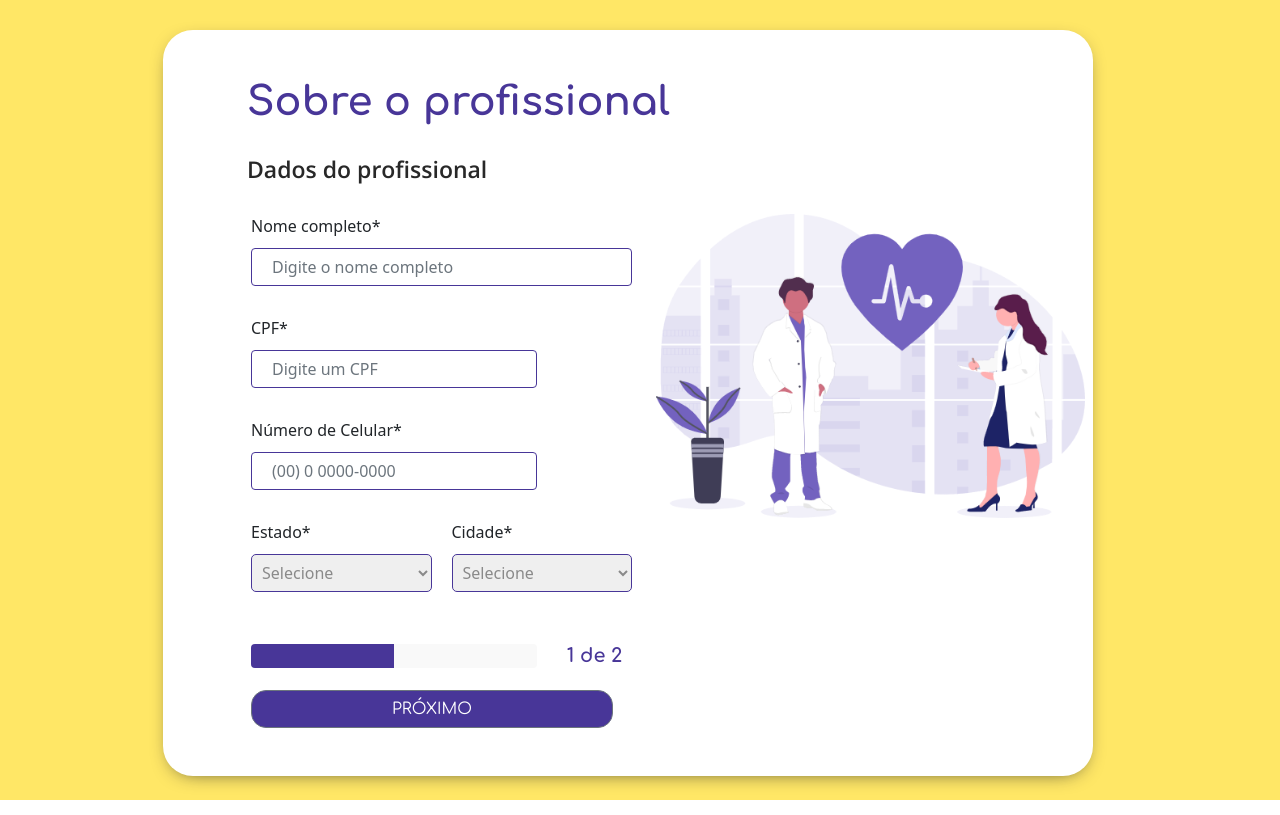
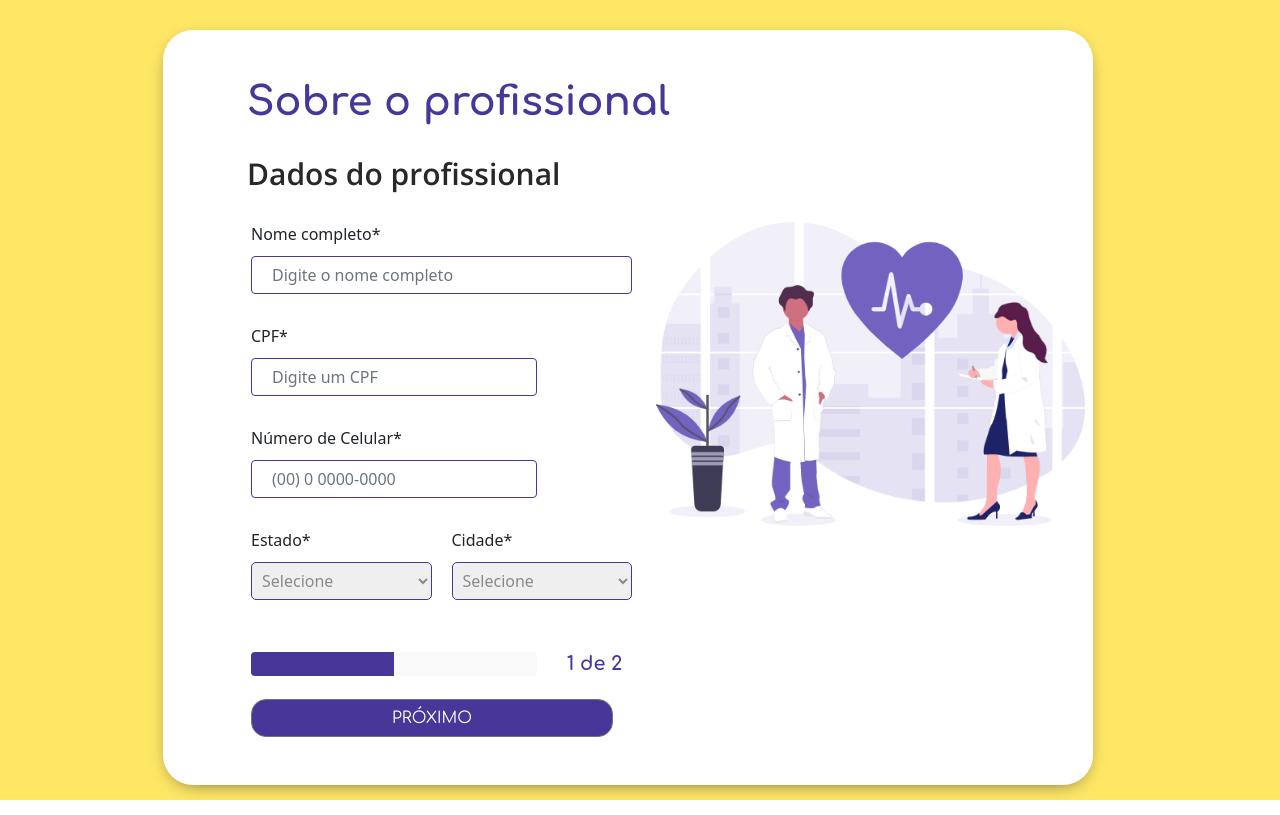
Before and after one commit to PefoKun/TelaLoginMedico, a Vue app in the folder sistema/: page /#/ in a window 1280 px wide. Built offline with nearby package versions, Linux system fonts and the light colour scheme.

Commit message:
Mudança no tamanho do sub-titulo

```diff
--- a/sistema/src/components/main/SubTitulo.vue
+++ b/sistema/src/components/main/SubTitulo.vue
@@ -11,7 +11,7 @@ name:'TituloSecundario'
 <style lang="scss" scoped>
 @import  '../../assets/variaveis.scss';
 .title{
-  font-size: 23px;
+  font-size: 30px;
   font-weight: 600;
   color:$secondary-color-7;
   margin-bottom:30px;
```
